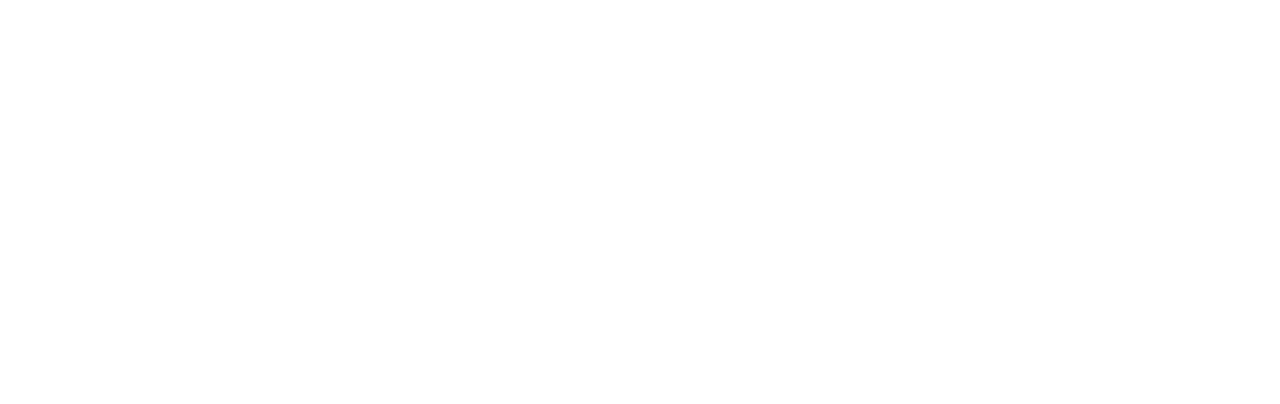
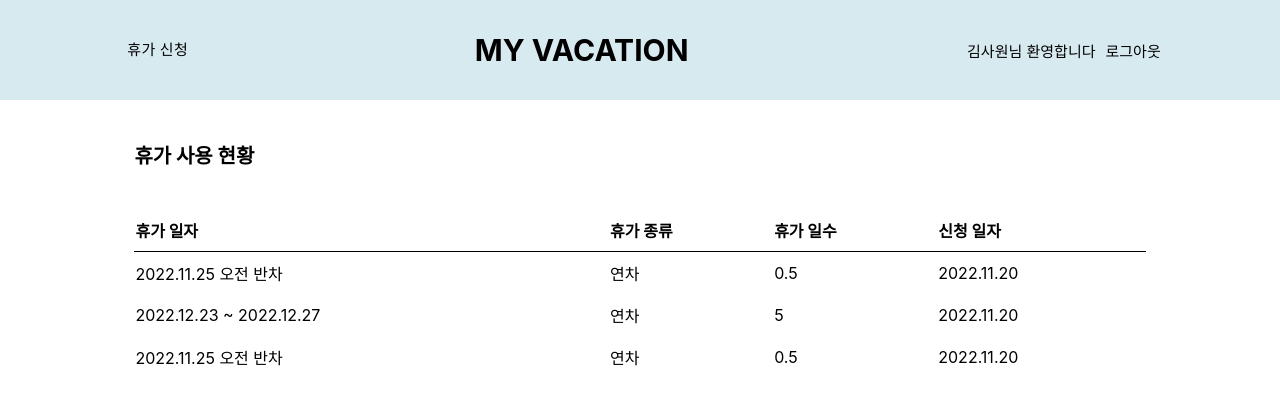
Before and after one commit to aeriheo/Vacation-Request, a React (Create React App) app in the folder frontend/: page /uselist in a window 1280 px wide. Before the commit this address had no page. Shown: the top 404 px of the page. Built offline with nearby package versions, Linux system fonts and the light colour scheme.

Commit message:
[feat] request use list page

```diff
--- a/frontend/src/App.js
+++ b/frontend/src/App.js
@@ -5,6 +5,7 @@
 import Main from './pages/Main';
 import Request from './pages/Request';
 import RequestList from './pages/RequestList';
+import UseList from './pages/UseList';
 
 function App() {
   return (
@@ -16,6 +17,7 @@
         <Route exact path = '/home' element={<Main/>} />
         <Route exact path = '/request' element={<Request/>} />
         <Route exact path = '/requestlist' element={<RequestList/>} />
+        <Route exact path = '/uselist' element={<UseList/>} />
       </Routes>
     </BrowserRouter>
   );
--- /dev/null
+++ b/frontend/src/components/UseTable/index.js
@@ -0,0 +1,41 @@
+import React from 'react';
+import '../RequestTable/style.css';
+
+const UseTable = () =>{
+    return(
+        <div className="requeset_table_wrapper">
+            <table className='request_table'>
+                <thead>
+                    <tr>
+                        <th className='request_table_th'>휴가 일자</th>
+                        <th className='request_table_th'>휴가 종류</th>
+                        <th className='request_table_th'>휴가 일수</th>
+                        <th className='request_table_th'>신청 일자</th>
+                    </tr>
+                </thead>
+                <tbody>
+                    <tr>
+                        <td className='request_table_td'>2022.11.25 오전 반차</td>
+                        <td className='request_table_td'>연차</td>
+                        <td className='request_table_td'>0.5</td>
+                        <td className='request_table_td'>2022.11.20</td>
+                    </tr>
+                    <tr>
+                        <td className='request_table_td'>2022.12.23 ~ 2022.12.27</td>
+                        <td className='request_table_td'>연차</td>
+                        <td className='request_table_td'>5</td>
+                        <td className='request_table_td'>2022.11.20</td>
+                    </tr>
+                    <tr>
+                        <td className='request_table_td'>2022.11.25 오전 반차</td>
+                        <td className='request_table_td'>연차</td>
+                        <td className='request_table_td'>0.5</td>
+                        <td className='request_table_td'>2022.11.20</td>
+                    </tr>
+                </tbody>
+            </table>
+        </div>
+    );
+};
+
+export default UseTable;
--- a/frontend/src/components/UseVacation/index.js
+++ b/frontend/src/components/UseVacation/index.js
@@ -8,7 +8,7 @@
             <div className = 'vacation_box'>
                 <div className = 'vacation_use_title_box'>
                     <div className='vacation_use_title'>사용현황</div>
-                    <Button style={{fontWeight: 'bold', color: 'black'}}>더보기</Button>
+                    <Button style={{fontWeight: 'bold', color: 'black'}} onClick={()=>window.location.href='/uselist'}>더보기</Button>
                 </div>
                 <div className='vacation_use_lists'>
                     <div className='vacation_use_list'>2022.11.25 오전</div>
--- /dev/null
+++ b/frontend/src/pages/UseList/index.js
@@ -0,0 +1,18 @@
+import React from 'react';
+import Header from '../../components/header';
+import UseTable from '../../components/UseTable';
+import '../RequestList/style.css';
+
+const UseList = () =>{
+    return(
+        <div className="request_wrapper">
+            <Header/>
+            <div className='request_list_wrapper'>
+                <div className='request_list_title'>휴가 사용 현황</div>
+                <UseTable/>
+            </div>
+        </div>
+    );
+};
+
+export default UseList;
```
